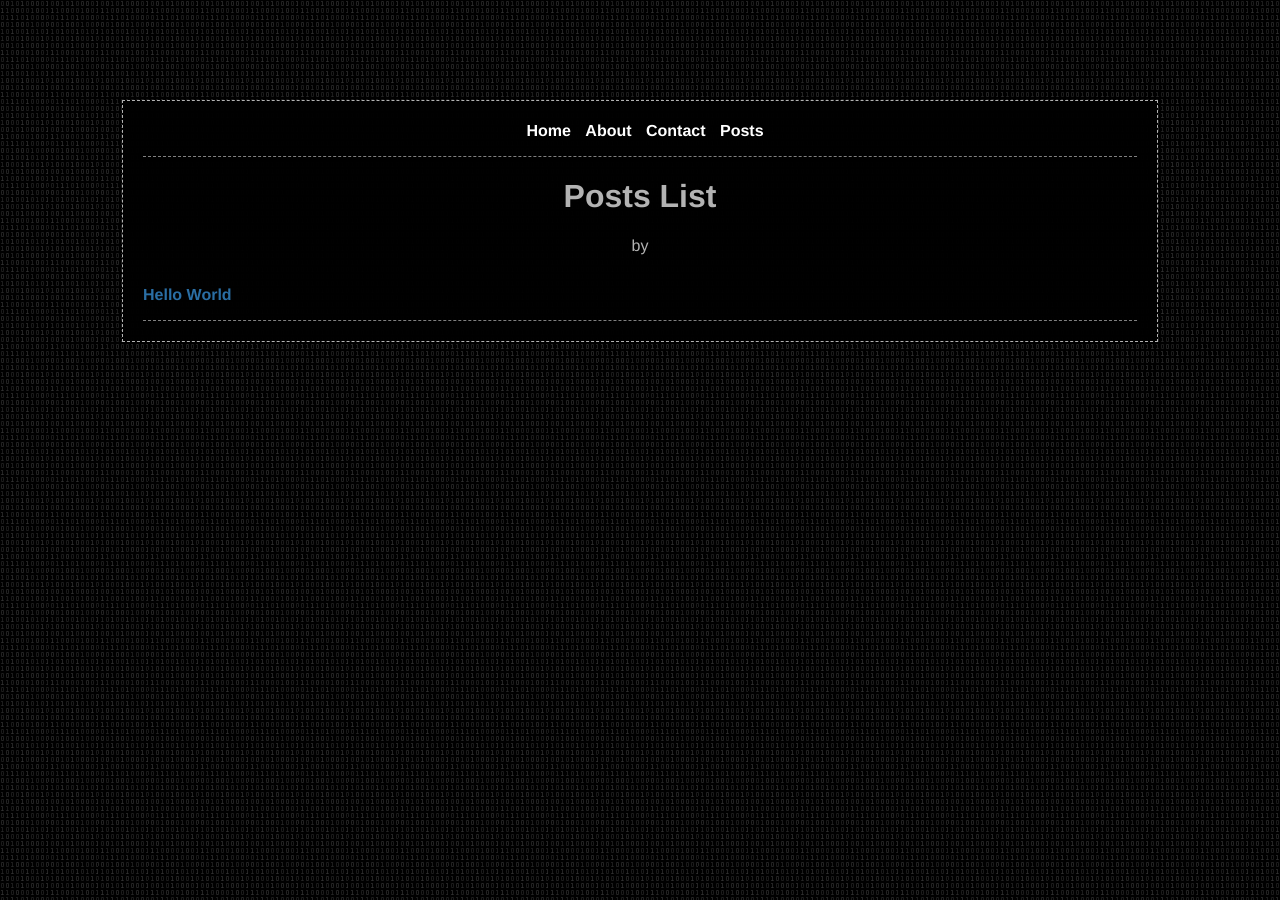
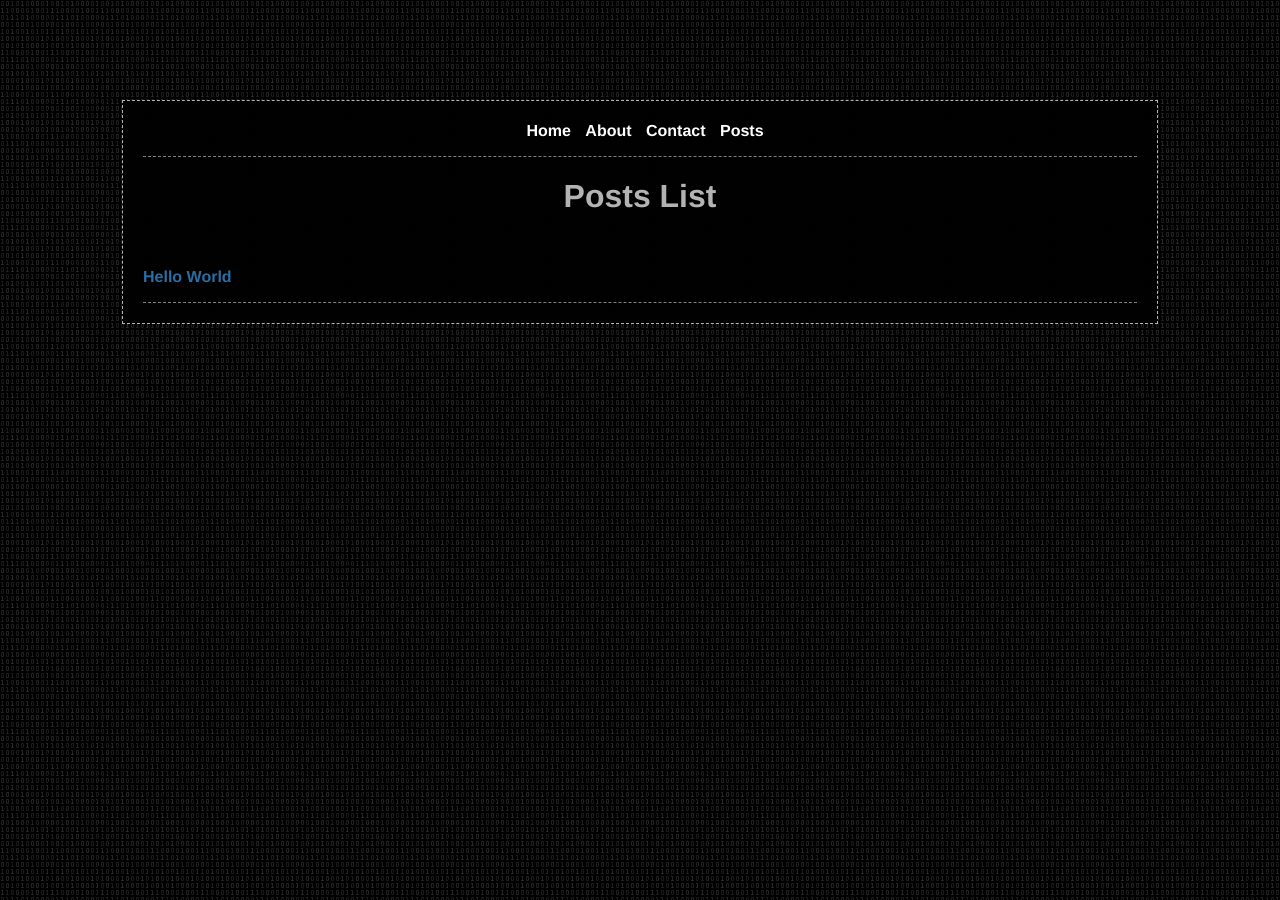
Before and after one commit to whitecr0wz/whitecr0wz.github.io, a Jekyll site: the page built from _posts/posts/2020-03-05-index.md, in a window 1280 px wide. Built offline with Jekyll 4.4.1, drawn with Linux system fonts in a browser that asks for light colours; some web fonts are replaced.

Commit message:
Update post.html

```diff
--- a/_layouts/post.html
+++ b/_layouts/post.html
@@ -4,10 +4,6 @@
 
 <header>
 	<h1>{{ page.title }}</h1>
-	by
-	{% for author in page.authors %}
-	<author><a href="{{ site.baseurl }}/#{{ author }}">{{ author }}</a></author>{% if forloop.last == false %}, {% endif %}
-	{% endfor %}
 </header>
 
 {{ content }}
```
